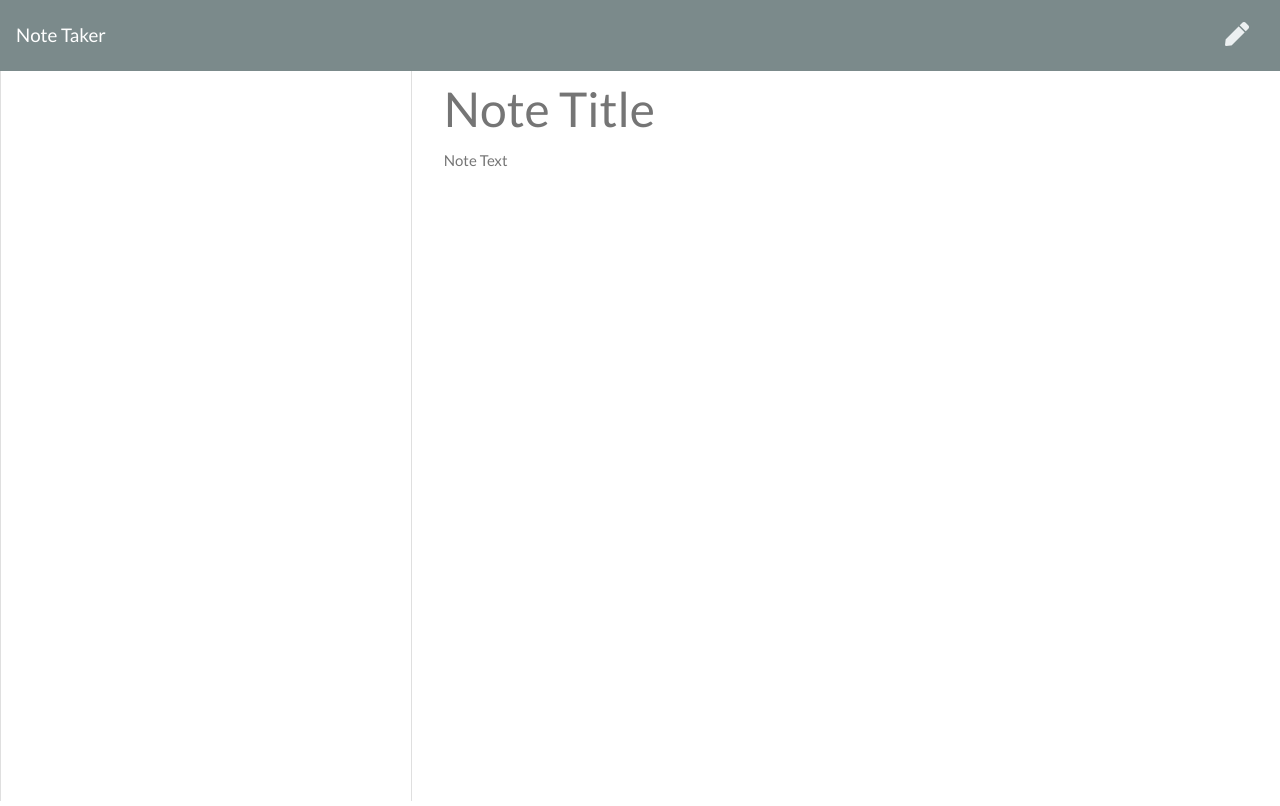
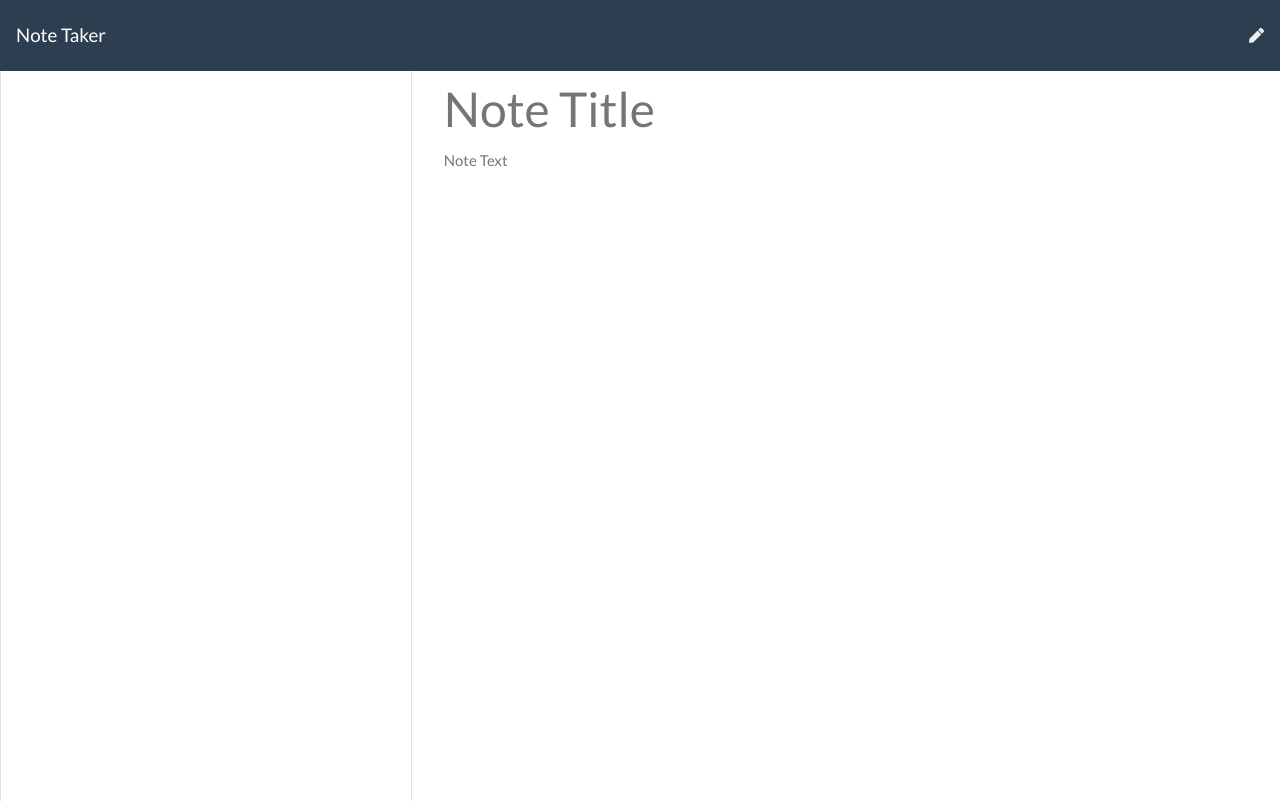
Before and after one commit to julianvanost/Homework-11, a website: page public/notes.html in a window 1280 px wide. Drawn offline with nearby package versions, Linux system fonts and the light colour scheme; no server answers.

Commit message:
Styling changes and file udates

```diff
--- a/package.json
+++ b/package.json
@@ -9,6 +9,7 @@
   "author": "",
   "license": "ISC",
   "dependencies": {
-    "express": "^4.17.1"
+    "express": "^4.17.1",
+    "nodemon": "^2.0.2"
   }
 }
--- a/public/assets/css/styles.css
+++ b/public/assets/css/styles.css
@@ -8,10 +8,10 @@
   display: none;
 }
 
-.icons i {
-  margin-left: 15px;
-  margin-right: 15px;
-  font-size: 1.5rem;
+.list-container i {
+  font-size: 1.6rem;
+  cursor: pointer;
+  color: grey !important;
   cursor: pointer;
 }
 
@@ -28,15 +28,18 @@
   padding-top: 15px;
 }
 
+
 .note-title {
   height: 50px;
   margin-top: 13px;
   font-size: 3rem;
 }
 
+
 .note-title:read-only, .note-textarea:read-only {
   color: #757575;
 }
+
 
 .list-container .card {
   height: calc(100vh - 70px);
@@ -45,9 +48,11 @@
   border-bottom-left-radius: 0;
 }
 
+
 .list-container {
   padding-left: 0;
 }
+
 
 .list-container .list-group,
 .list-container .list-group-item:first-child,
@@ -57,10 +62,12 @@
   border-top-left-radius: 0;
 }
 
+
 .list-container i {
   font-size: 1.1rem;
   cursor: pointer;
 }
+
 
 .list-container .list-group-item {
   border-left: none;
@@ -68,3 +75,7 @@
   padding: 20px;
   cursor: pointer;
 }
+
+.bg-dark {
+  background-color: #2c3e50 !important;
+}
```
Also changed, not shown: public/index.html (+1 -0 lines), 1 other file.
